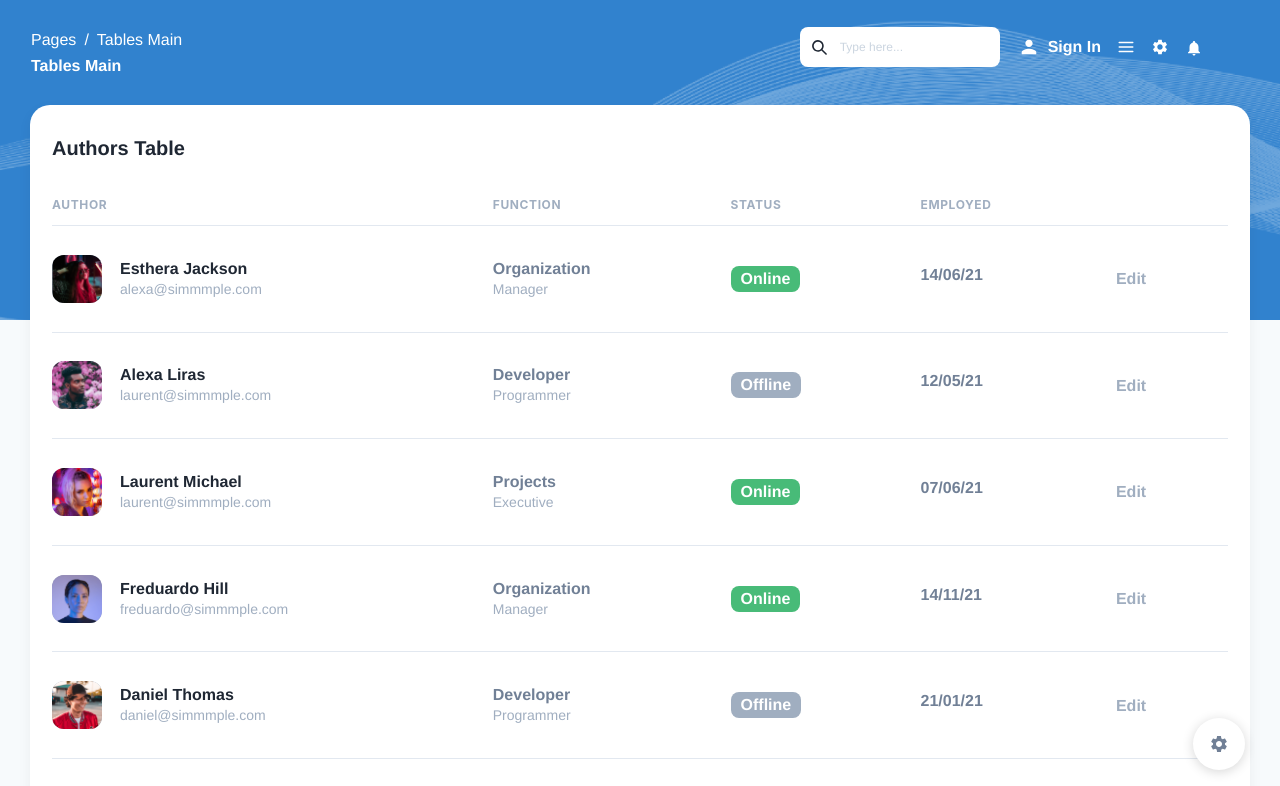
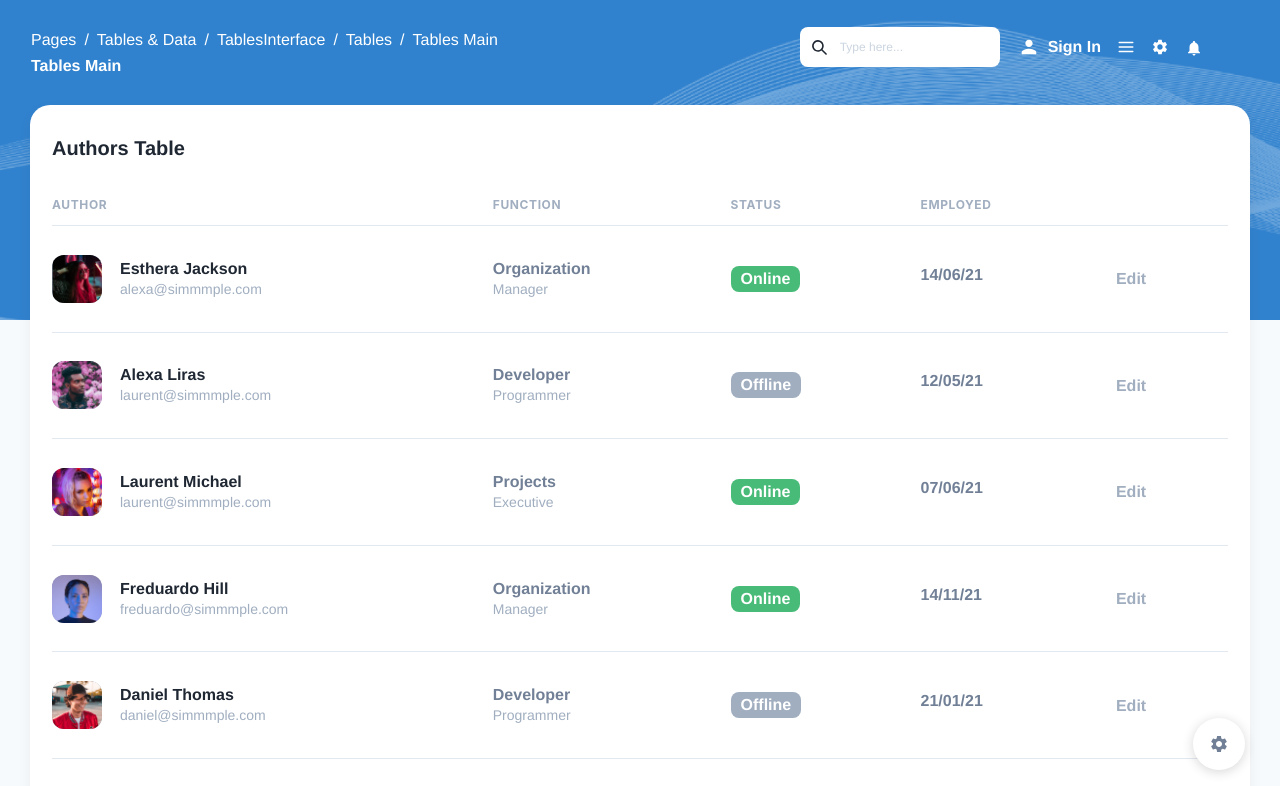
Before and after one commit to grupotecun-citec-wbeto/portal-tectrack-vite, a React (Vite) app: page /admin/tables in a window 1280 px wide. Shown: the top 786 px of the page. Built offline with nearby package versions, Linux system fonts and the light colour scheme.

Commit message:
fix: broadcums dinamicos

```diff
--- a/src/features/tsnocheck/dashboard/components/Navbars/AdminNavbar.jsx
+++ b/src/features/tsnocheck/dashboard/components/Navbars/AdminNavbar.jsx
@@ -28,9 +28,47 @@ export default function AdminNavbar(props) {
     fixed,
     secondary,
     brandText,
+    routes,
     onOpen,
     ...rest
   } = props;
+
+  // Función para generar breadcrumbs dinámicos
+  const getBreadcrumbs = (routes) => {
+    const currentPath = window.location.pathname;
+    let breadcrumbs = ["Pages"];
+
+    const findPathInRoutes = (routeArray, path, currentBreadcrumb = []) => {
+      for (let route of routeArray) {
+        if (route.collapse && route.views) {
+          // Es un collapse, agregar su nombre y buscar en sus views
+          const newBreadcrumb = [...currentBreadcrumb, route.name];
+          const found = findPathInRoutes(route.views, path, newBreadcrumb);
+          if (found) return found;
+        } else if (route.category && route.views) {
+          // Es una categoría, buscar en sus views sin agregar el nombre de la categoría
+          const found = findPathInRoutes(route.views, path, currentBreadcrumb);
+          if (found) return found;
+        } else if (route.layout && route.path) {
+          // Es una ruta normal
+          const fullPath = route.layout + route.path;
+          if (fullPath === path) {
+            return [...currentBreadcrumb, route.name];
+          }
+        }
+      }
+      return null;
+    };
+
+    const foundPath = findPathInRoutes(routes || [], currentPath, []);
+    if (foundPath && foundPath.length > 0) {
+      breadcrumbs = ["Pages", ...foundPath];
+    }
+
+    return breadcrumbs;
+  };
+
+  const breadcrumbs = getBreadcrumbs(routes);
 
   // Here are all the props that may change depending on navbar's type or state.(secondary, variant, scrolled)
   let mainText = (fixed && scrolled) ? useColorModeValue("gray.700", "gray.200") : useColorModeValue("white", "gray.200");
@@ -122,17 +160,16 @@ export default function AdminNavbar(props) {
       >
         <Box mb={{ sm: "8px", md: "0px" }}>
           <Breadcrumb>
-            <BreadcrumbItem color={mainText}>
-              <BreadcrumbLink href="#" color={secondaryText}>
-                Pages
-              </BreadcrumbLink>
-            </BreadcrumbItem>
-
-            <BreadcrumbItem color={mainText}>
-              <BreadcrumbLink href="#" color={mainText}>
-                {brandText}
-              </BreadcrumbLink>
-            </BreadcrumbItem>
+            {breadcrumbs.map((crumb, index) => (
+              <BreadcrumbItem key={index} color={mainText}>
+                <BreadcrumbLink
+                  href="#"
+                  color={index === breadcrumbs.length - 1 ? mainText : secondaryText}
+                >
+                  {crumb}
+                </BreadcrumbLink>
+              </BreadcrumbItem>
+            ))}
           </Breadcrumb>
           {/* Here we create navbar brand, based on route name */}
           <Link
--- a/src/features/tsnocheck/dashboard/layouts/Admin.jsx
+++ b/src/features/tsnocheck/dashboard/layouts/Admin.jsx
@@ -157,6 +157,7 @@ export default function Dashboard(props) {
         <Portal>
           <AdminNavbar
             onOpen={onOpen}
+            routes={routes}
             brandText={getActiveRoute(routes)}
             secondary={getActiveNavbar(routes)}
             fixed={fixed}
--- a/src/features/tsnocheck/dashboard/routes.jsx
+++ b/src/features/tsnocheck/dashboard/routes.jsx
@@ -78,7 +78,7 @@ var dashRoutes = [
         state: "tablesCollapseInterface",
         views: [
           {
-            path: "/tables/billing",
+            path: "/tablesydata/tablesinterface/billing",
             name: "Billing",
             rtlName: "لوحة القيادة",
             icon: <CreditIcon color='inherit' />,
```
